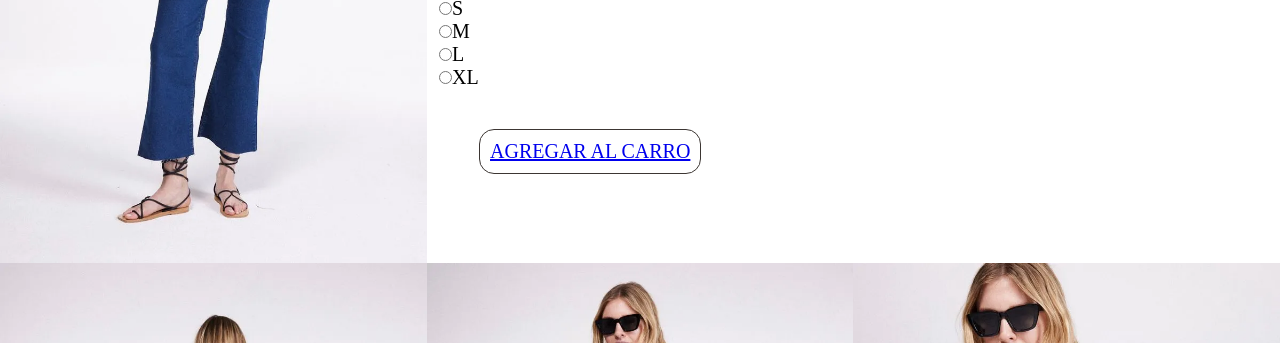
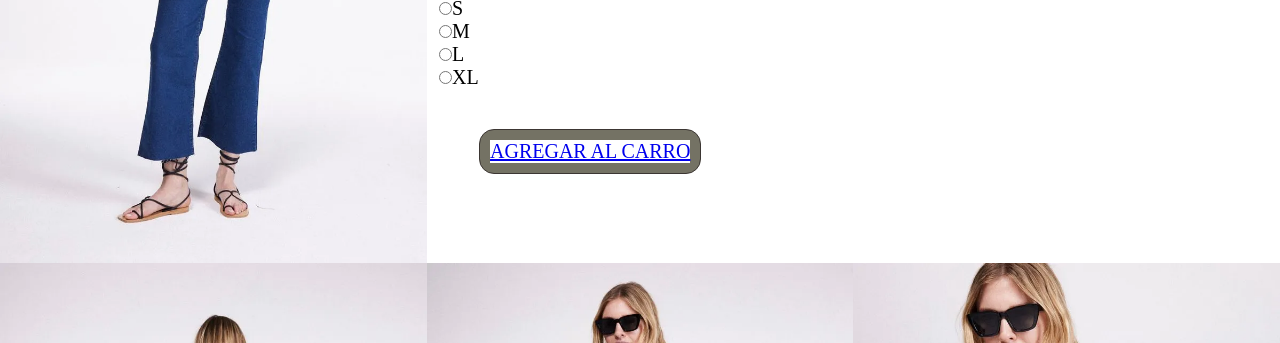
Before and after one commit to distralhook/CoderHouse-proyecto, a plain HTML site: page pages/jean.html in a window 1280 px wide. In both pictures the pointer is over the button "AGREGAR AL CARRO". Shown: the part 457-800 px from the top of the page. Drawn offline with nearby package versions, Linux system fonts and the light colour scheme; a web font is replaced by a local one.

Commit message:
Segunda entrega, ultimos retoques

```diff
--- a/css/styles.css
+++ b/css/styles.css
@@ -170,6 +170,15 @@ body{
     padding: 10px;
     display: flex;
     justify-content: center;
+    color: black;
+    text-decoration: none;
+    outline: none;
+
+/*    background-color: transparent; /* Make the background transparent
+    border: none; /* Remove the border
+    text-decoration: none; /* Remove underline from text
+    cursor: pointer; /* Add pointer cursor on hover
+*/
 }
 .jeanBorder{
     margin: 12px;
@@ -545,16 +554,20 @@ iPhone SE       320  x 568  px
         flex-direction: column;
     }
 }
-@media (max-width: 320px) { /*MINIMUM-------------------------------------------*/
+/* No termine necesitandolo
+@media (max-width: 320px) { /*MINIMUM-------------------------------------------
 
 
 
-}
+}*/
 
 /*#endregion */
 
 /*PseudoClases*/
-
+.jeanButton:hover{
+    transition: background-color 0.5s;
+    background-color: #747264;
+}
 .gridCategoria div p:hover{
     transition: background-color 0.5s;
     background-color: #747264;
```
